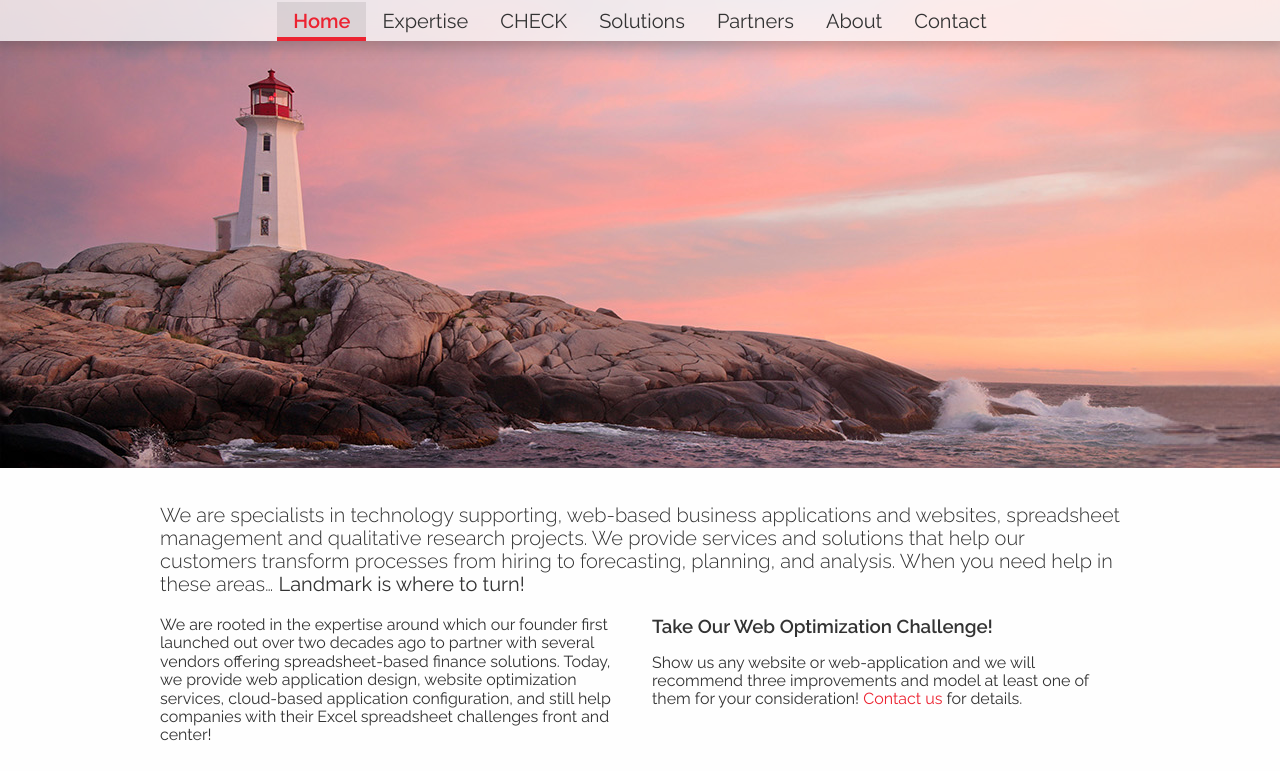
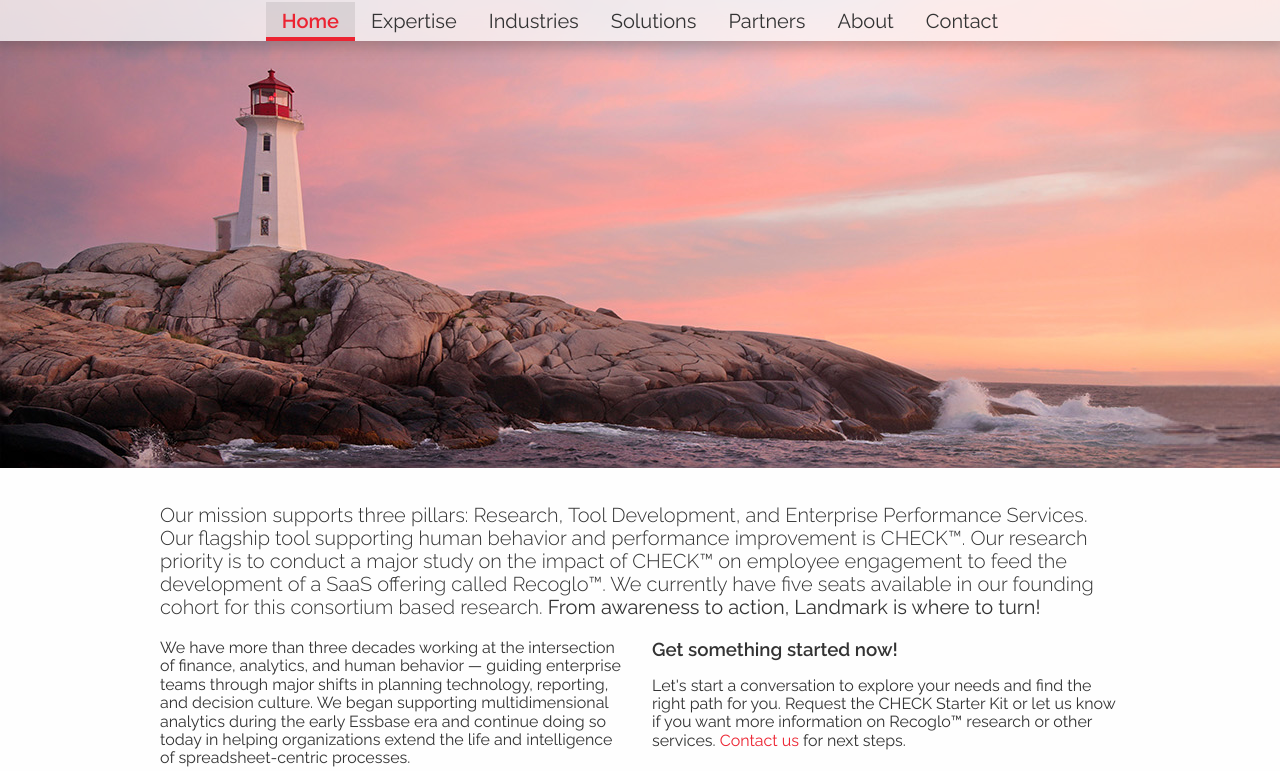
Before and after one commit to Landmark-Analytics/landmark-public-web, an Eleventy site: page src/index.html in a window 1280 px wide. Shown: the part 100-871 px from the top of the page. Built offline with nearby package versions, Linux system fonts and the light colour scheme; Eleventy itself is replaced by a stand-in of ours; files that its build step writes are made by us from their sources.

Commit message:
Apply new content and return Industries tab

```diff
--- a/src/_data/site.json
+++ b/src/_data/site.json
@@ -4,7 +4,7 @@
   "navigation": [
     { "name": "Home", "url": "/" },
     { "name": "Expertise", "url": "/expertise/" },
-    { "name": "CHECK", "url": "/check/" },
+    { "name": "Industries", "url": "/industries/" },
     { "name": "Solutions", "url": "/solutions/" },
     { "name": "Partners", "url": "/partners/" },
     { "name": "About", "url": "/about/" },
--- a/src/index.html
+++ b/src/index.html
@@ -4,29 +4,28 @@ title:
 ---
 
 <p class="lead">
-  We are specialists in technology supporting, web-based business applications and websites,
-  spreadsheet management and qualitative research projects. We provide services and solutions that
-  help our customers transform processes from hiring to forecasting, planning, and analysis. When
-  you need help in these areas&hellip;
-  <strong>Landmark is where to turn!</strong>
+  Our mission supports three pillars: Research, Tool Development, and Enterprise Performance Services. Our flagship tool
+  supporting human behavior and performance improvement is CHECK™. Our research priority is to conduct a major study on the
+  impact of CHECK™ on employee engagement to feed the development of a SaaS offering called Recoglo™. We currently have five
+  seats available in our founding cohort for this consortium based research.
+  <strong> From awareness to action, Landmark is where to turn!</strong>
 </p>
 
 <div class="row">
   <div class="col-md-6">
     <p class="mt-0">
-      We are rooted in the expertise around which our founder first launched out over two decades
-      ago to partner with several vendors offering spreadsheet-based finance solutions. Today, we
-      provide web application design, website optimization services, cloud-based application
-      configuration, and still help companies with their Excel spreadsheet challenges front and
-      center!
+      We have more than three decades working at the intersection of finance, analytics, and human behavior —
+      guiding enterprise teams through major shifts in planning technology, reporting, and decision culture.
+      We began supporting multidimensional analytics during the early Essbase era and continue doing so today in helping
+      organizations extend the life and intelligence of spreadsheet-centric processes.
     </p>
   </div>
   <div class="col-md-6">
-    <h3>Take Our Web Optimization Challenge!</h3>
+    <h3>Get something started now!</h3>
     <p>
-      Show us any website or web-application and we will recommend three improvements and model at
-      least one of them for your consideration!
-      <a href="/contact">Contact us</a> for details.
+      Let's start a conversation to explore your needs and find the right path for you.
+      Request the CHECK Starter Kit or let us know if you want more information on Recoglo™ research or other services.
+      <a href="/contact">Contact us</a> for next steps.
     </p>
   </div>
 </div>
```
Also changed, not shown: src/about.html (+32 -6 lines), src/industries.html (renamed from src/check.html, +1 -1 lines).
